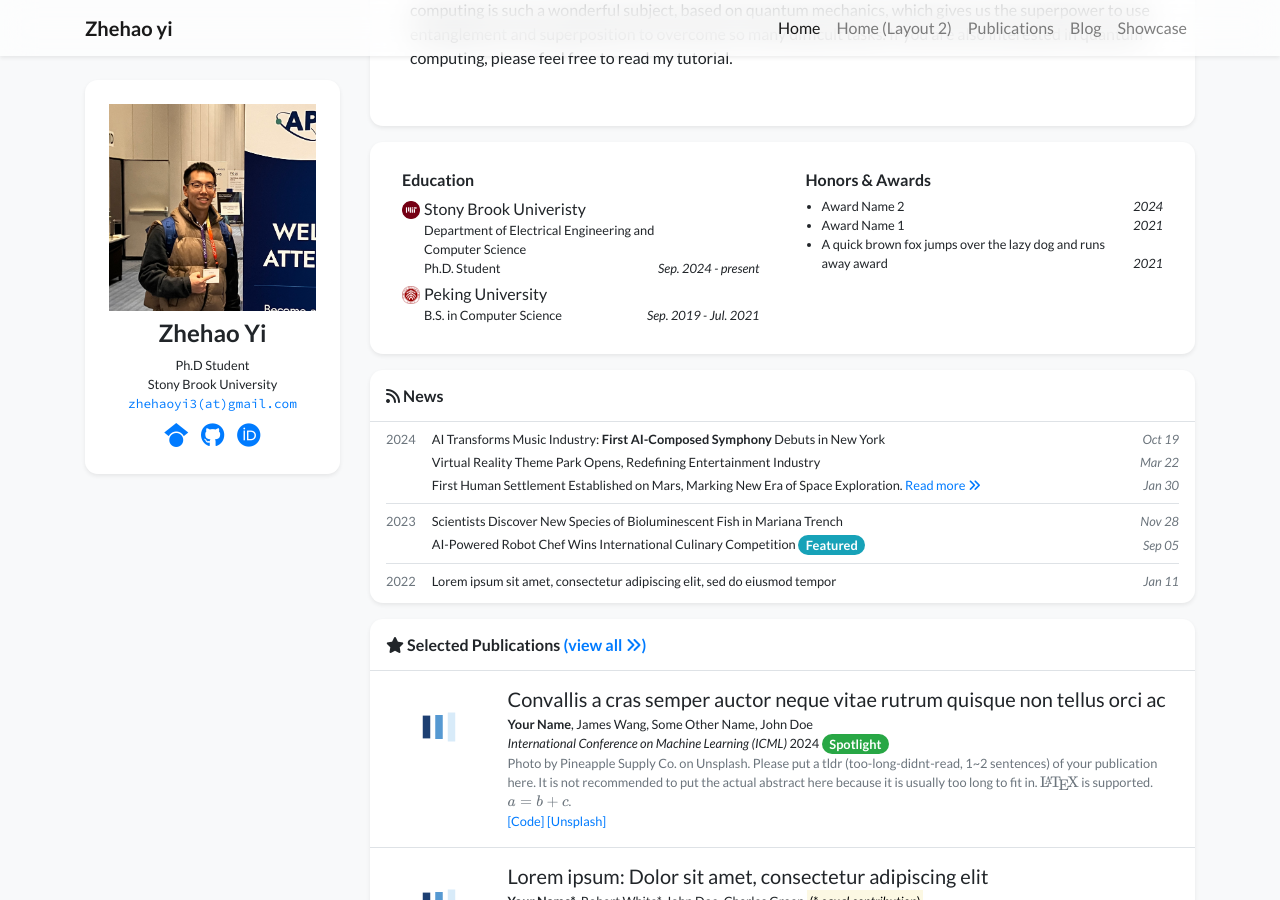
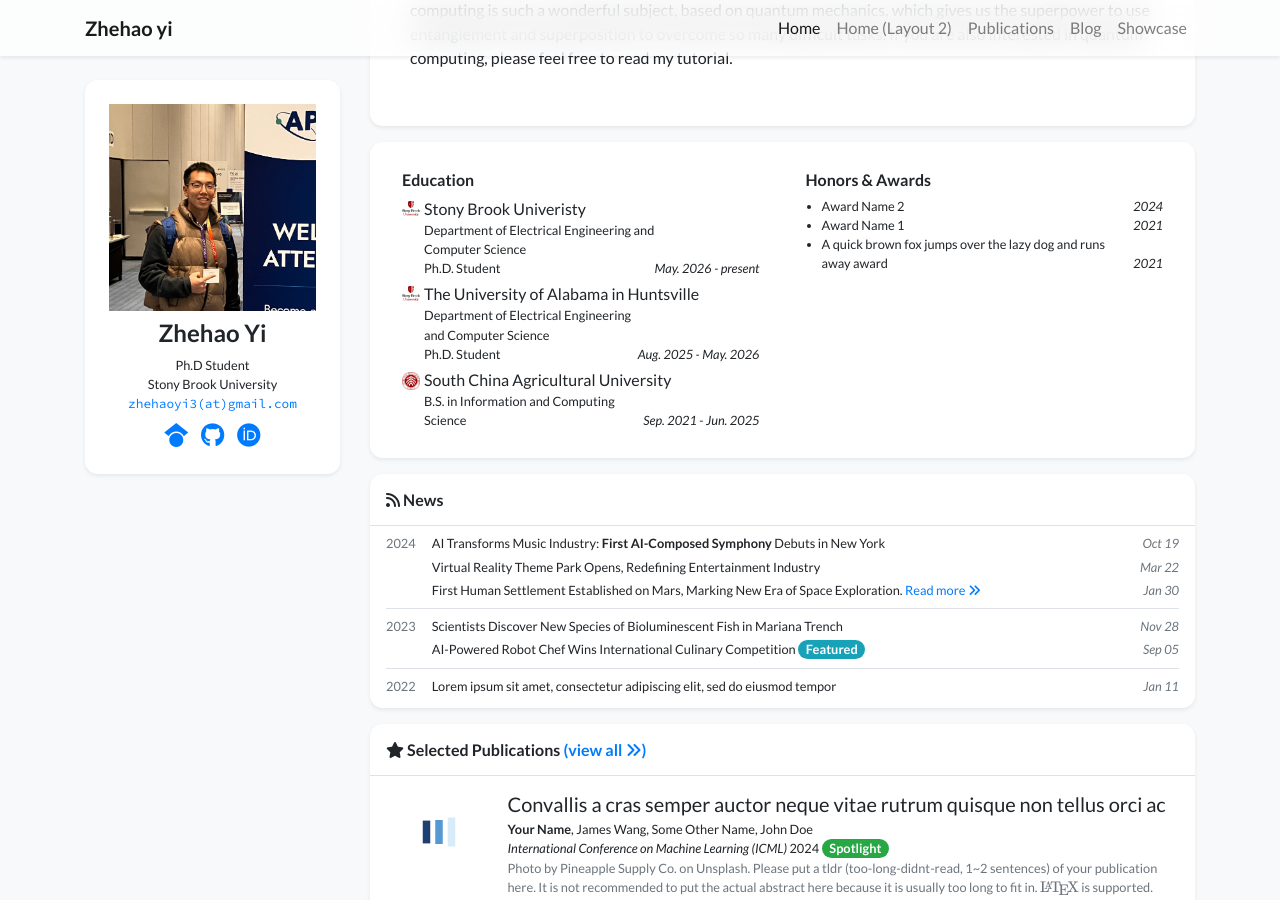
Before and after one commit to ZhehaoPeterYi/ZhehaoPeterYi.github.io, a Jekyll site: the page built from index.html, in a window 1280 px wide and 900 px high, scrolled down 412 px. Built offline with Jekyll 4.4.1, drawn with Linux system fonts in a browser that asks for light colours; nearby versions of some CDN libraries; a style sheet for code colours, icons or effects is not loaded.

Commit message:
Update profile.yml

```diff
--- a/_data/profile.yml
+++ b/_data/profile.yml
@@ -44,15 +44,23 @@ portrait_caption: >-
 
 education:
 - name: Stony Brook Univeristy
-  logo: /assets/images/badges/MIT_Social_circle.png
+  logo: /assets/images/badges/SBU_vert_2clr_rgb_300ppi.jpg
   position: >-
     Department of Electrical Engineering and Computer Science <br/>
     Ph.D. Student
-  date: Sep. 2024 - present
-- name: Peking University
+  date: May. 2026 - present
+
+- name: The University of Alabama in Huntsville
+  logo: /assets/images/badges/SBU_vert_2clr_rgb_300ppi.jpg
+  position: >-
+    Department of Electrical Engineering and Computer Science <br/>
+    Ph.D. Student
+  date: Aug. 2025 - May. 2026
+
+- name: South China Agricultural University
   logo: /assets/images/badges/PKU_red.png
-  position: B.S. in Computer Science
-  date: Sep. 2019 - Jul. 2021
+  position: B.S. in Information and Computing Science
+  date: Sep. 2021 - Jun. 2025
 
 # experience:
 # - name: Peking University
```
